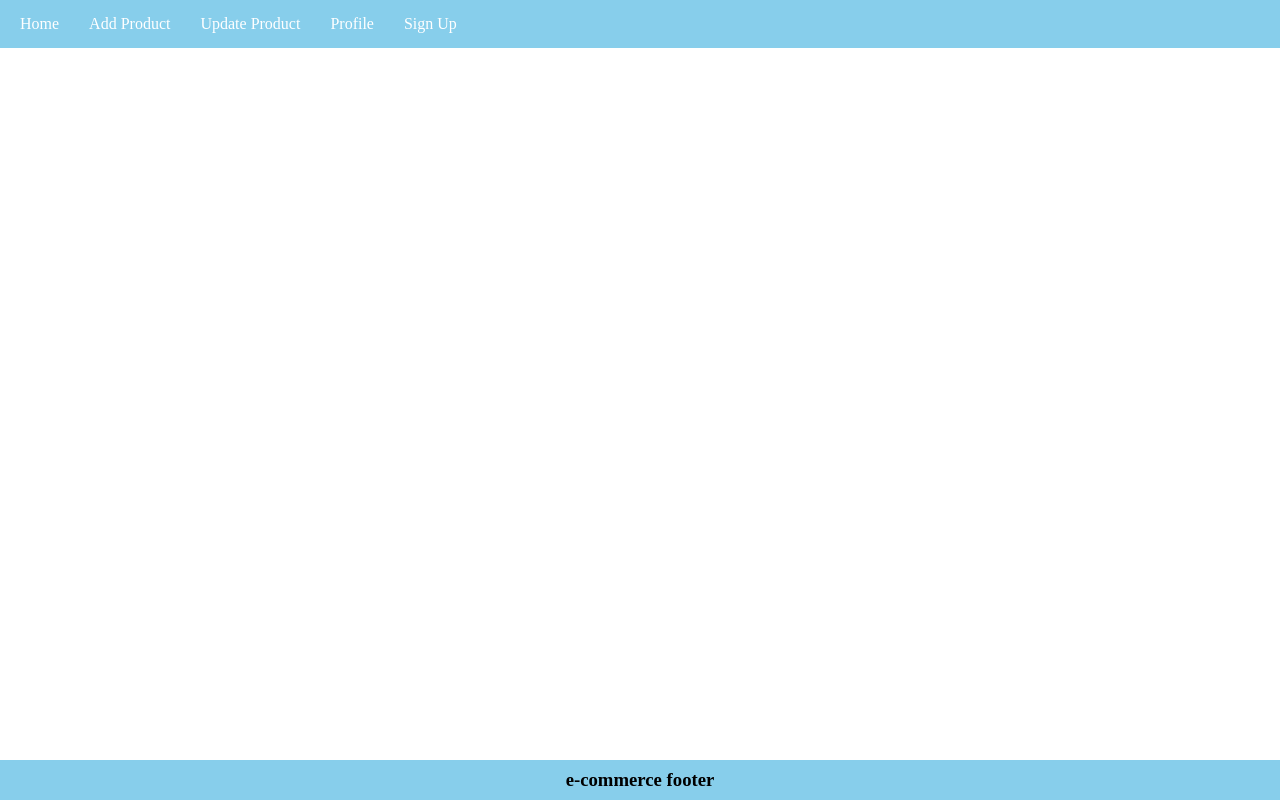
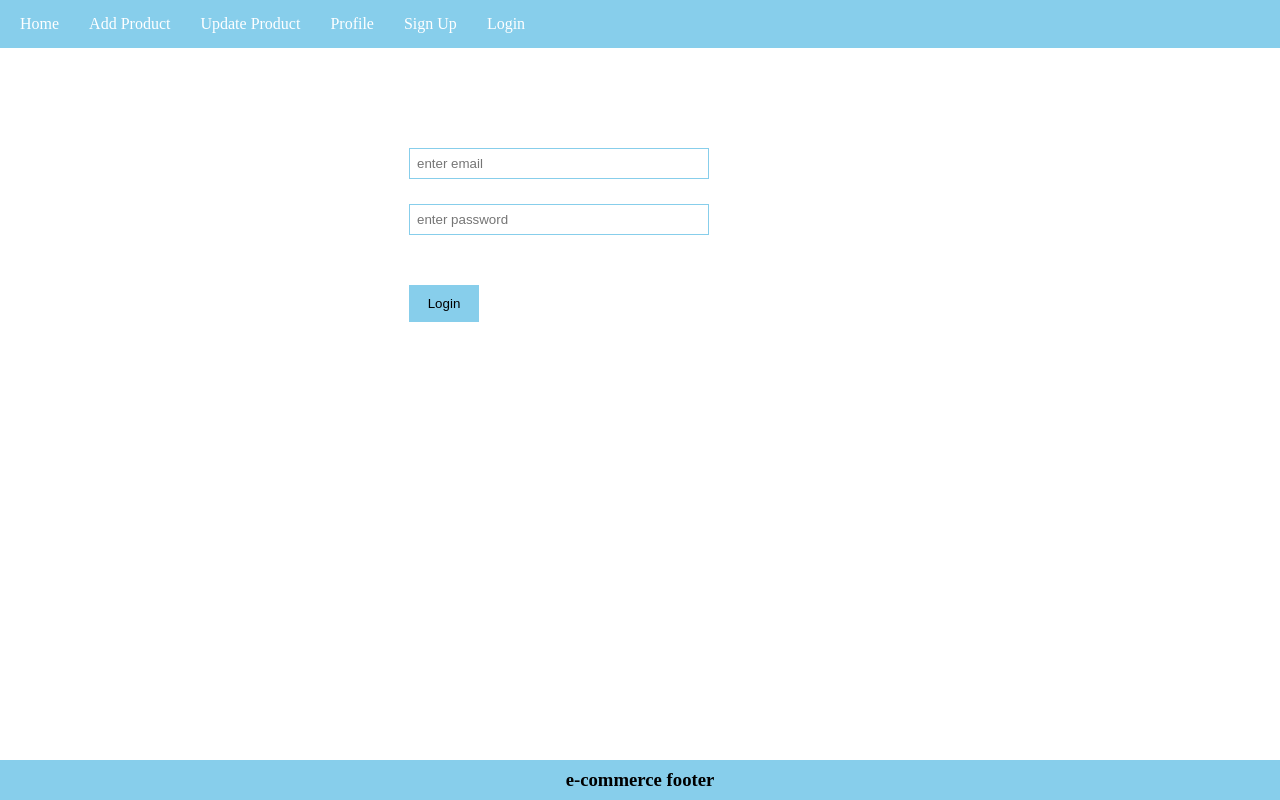
Before and after one commit to DeepChandMishra/Learning-NodeJs-with-project, a React (Create React App) app in the folder client/: page /login in a window 1280 px wide. Built offline with nearby package versions, Linux system fonts and the light colour scheme.

Commit message:
login added in client

```diff
--- a/client/src/App.css
+++ b/client/src/App.css
@@ -27,6 +27,11 @@
     margin-left: 25%;
 }
 
+.login{
+    margin-left: 30%;
+    margin-top: 100px;
+}
+
 .inputBox{
     display: block;
     margin: 25px;
--- a/client/src/App.js
+++ b/client/src/App.js
@@ -4,6 +4,7 @@ import { BrowserRouter, Route, Routes } from "react-router-dom";
 import Footer from "./components/Footer";
 import SignUp from "./components/SignUp";
 import Layout from "./components/Layout";
+import Login from "./components/Login";
 
 const App = () => {
   return (
@@ -20,6 +21,7 @@ const App = () => {
           <Route path="/profile" element={<h1>Profile Component</h1>} />
           </Route>
           <Route path="/signup" element={<SignUp />}/>
+          <Route path="/login" element={<Login />}/>
         </Routes>
         <Footer />
       </BrowserRouter>
--- /dev/null
+++ b/client/src/components/Login.js
@@ -0,0 +1,40 @@
+import React, { useState } from 'react'
+import { useNavigate } from 'react-router-dom'
+
+const Login = () => {
+const [email,setEmail]=useState('')
+const [password,setPassword]=useState('')
+const navigate=useNavigate();
+const handleLogin = async () => {
+    try {
+        let result = await fetch("http://localhost:4001/api/login", {
+            method: 'POST',
+            headers: {
+                'Content-Type': 'application/json',
+            },
+            body: JSON.stringify({ email, password })
+        });
+        debugger
+        result = await result.json();
+        console.log('Login successful', result);
+        if(result.message === 'Login successful'){
+            localStorage.setItem("user",JSON.stringify(result));
+            navigate('/')
+        }else{
+            alert('provide correct details')
+        }
+    } catch (error) {
+        console.error('error', error);
+    }
+}
+
+  return (
+    <div className='login'>
+        <input type="text" className='inputBox' placeholder='enter email' value={email} onChange={(e)=> setEmail(e.target.value)} />
+        <input type='password' className='inputBox' placeholder='enter password' value={password} onChange={(e)=> setPassword(e.target.value)} />
+        <button onClick={handleLogin} className='appbutton' type='button'>Login</button>
+    </div>
+  )
+}
+
+export default Login
--- a/client/src/components/Nav.js
+++ b/client/src/components/Nav.js
@@ -26,6 +26,9 @@ const Nav = () => {
 
         <li> {auth ? <Link onClick={logout} to="/signup"> Logout </Link>
         : <Link to="/signup"> Sign Up </Link>}  </li>
+        <li>
+          <Link to="/login">Login</Link>
+        </li>
       </ul>
     </div>
   );
```
Also changed, not shown: 1 other file (tests, documents, lock files or other folders).
